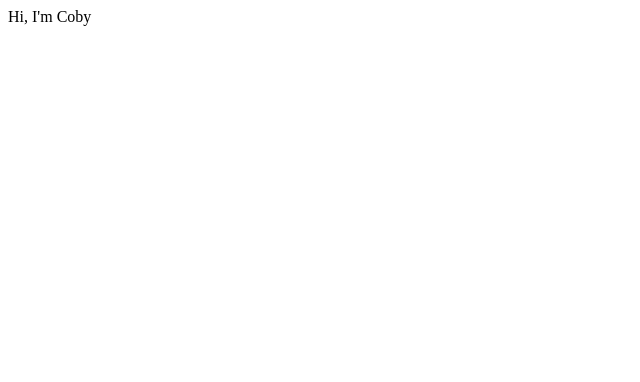
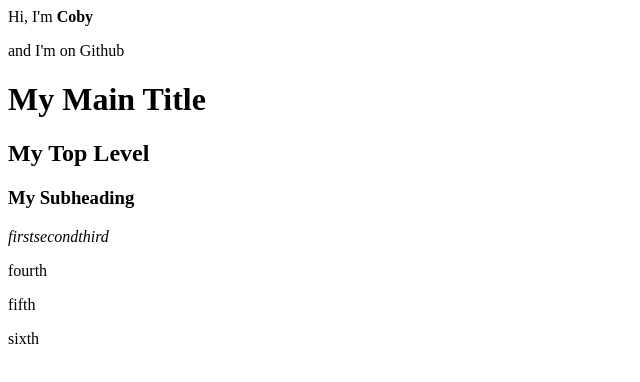
Before and after one commit to JosiahCoby/Midterm, a plain HTML site: page index.html in a window 1280 px wide. Shown: the whole page, without its empty margins (0-640 px from the left). Drawn offline with Linux system fonts and the light colour scheme.

Commit message:
Update index.html

```diff
--- a/index.html
+++ b/index.html
@@ -5,6 +5,17 @@
     <title>My First Web Page</title>
   </head>
   <body>
-     <p>Hi, I'm Coby</p>
+     <p>Hi, I'm <strong>Coby</strong>
+     <p>and I'm on Github</p>
+
+     <h1>My Main Title</h1>
+     <h2>My Top Level</h2>
+     <h3>My Subheading</h3>
+
+     <em>first</em><em>second</em><em>third</em>
+     <p>fourth</p>
+     <p>fifth</p>
+     <p>sixth</p>
+
   </body>
 </html>
```
